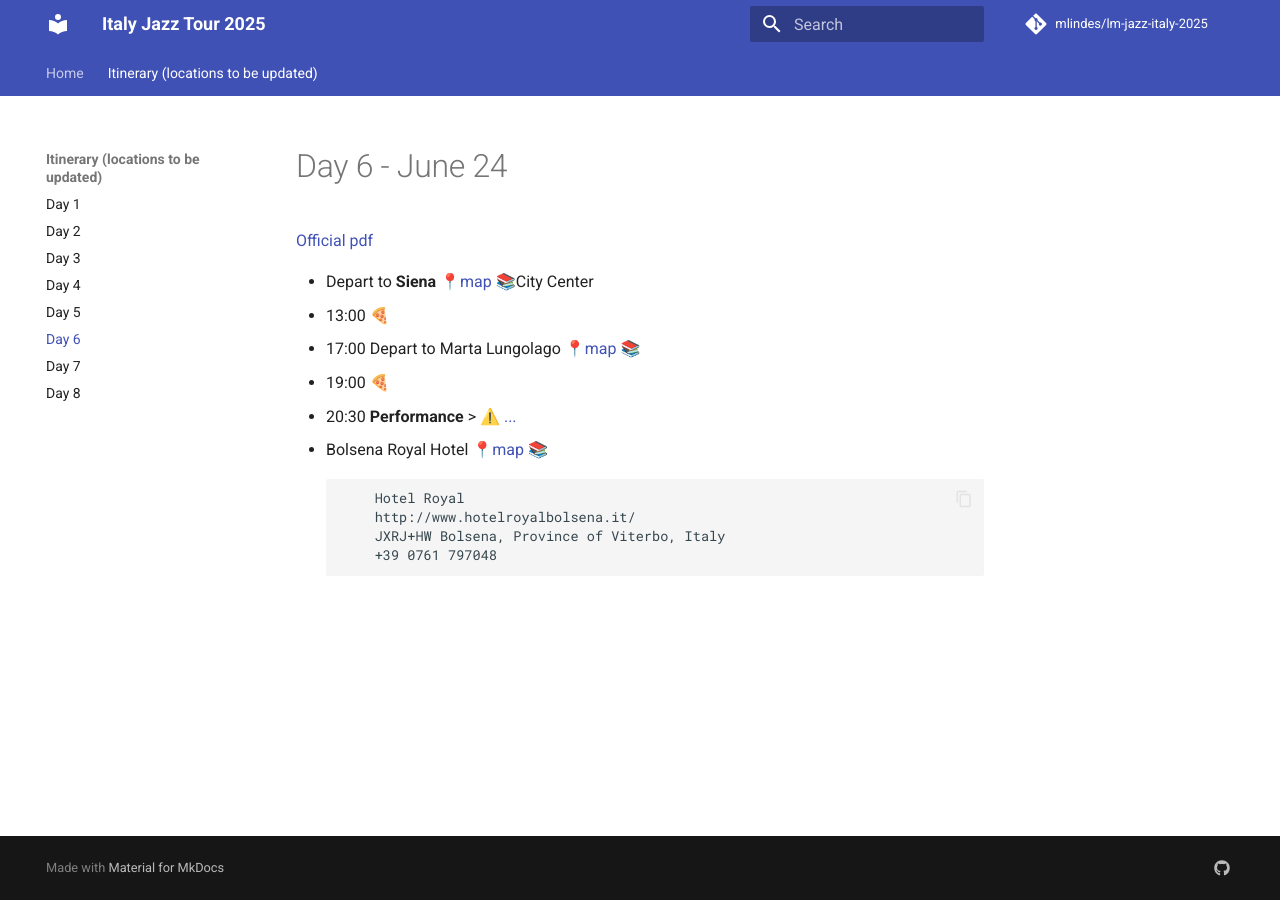
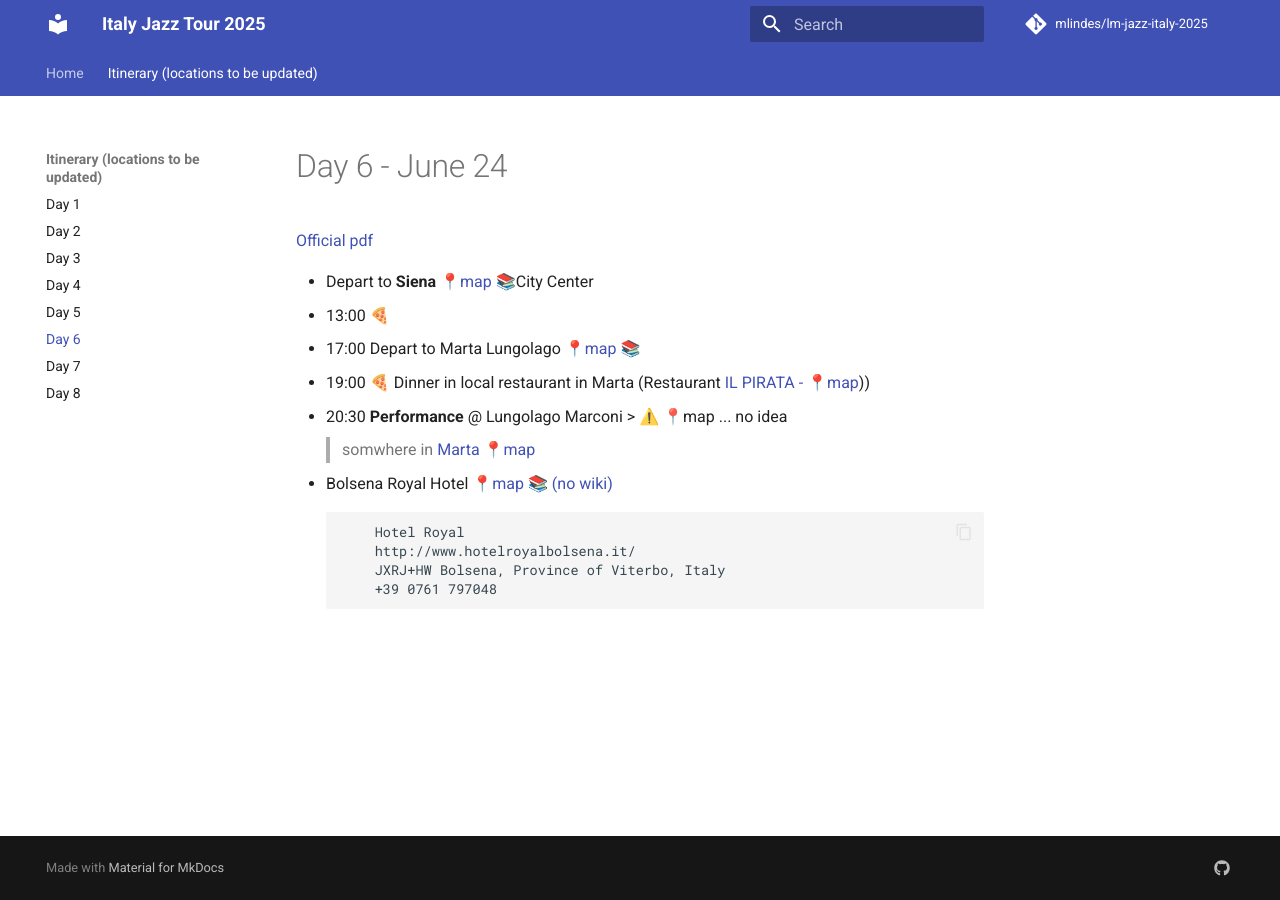
Before and after one commit to mlindes/lm-jazz-italy-2025, an MkDocs documentation site: the page built from docs/day6.md, in a window 1280 px wide. Built offline with MkDocs 1.6.1 and Material for MkDocs 9.7.7, drawn with Linux system fonts in a browser that asks for light colours; comment, search, counter and statistics services are not loaded.

Commit message:
day6 detail

```diff
--- a/docs/day6.md
+++ b/docs/day6.md
@@ -5,11 +5,11 @@
 - Depart to **Siena** [📍map](https://maps.app.goo.gl/BSrJShKYcqW3LDrF9) [📚](https://en.wikipedia.org/wiki/Siena)City Center
 - 13:00 🍕
 - 17:00 Depart to Marta Lungolago [📍map](https://maps.app.goo.gl/u69SAzaX5RLzZKCW6) [📚]()
-- 19:00 🍕
-- 20:30 **Performance**
-	> ⚠️ [...]()
-
-- Bolsena Royal Hotel [📍map](https://maps.app.goo.gl/39Ca2fM54xjjYRUK7) [📚]()
+- 19:00 🍕 Dinner in local restaurant in Marta (Restaurant [IL PIRATA - 📍map](https://maps.app.goo.gl/akHHhufr6p4K9WSU8)))
+- 20:30 **Performance** @ Lungolago Marconi
+	> ⚠️ 📍map ... no idea
+  > somwhere in [Marta 📍map](https://maps.app.goo.gl/kvRPW3HnUeQL2baz5)
+- Bolsena Royal Hotel [📍map](https://maps.app.goo.gl/SAesGNy2Dk7jVvpZA) [📚 (no wiki)]()
 
 			Hotel Royal
 			http://www.hotelroyalbolsena.it/
```
